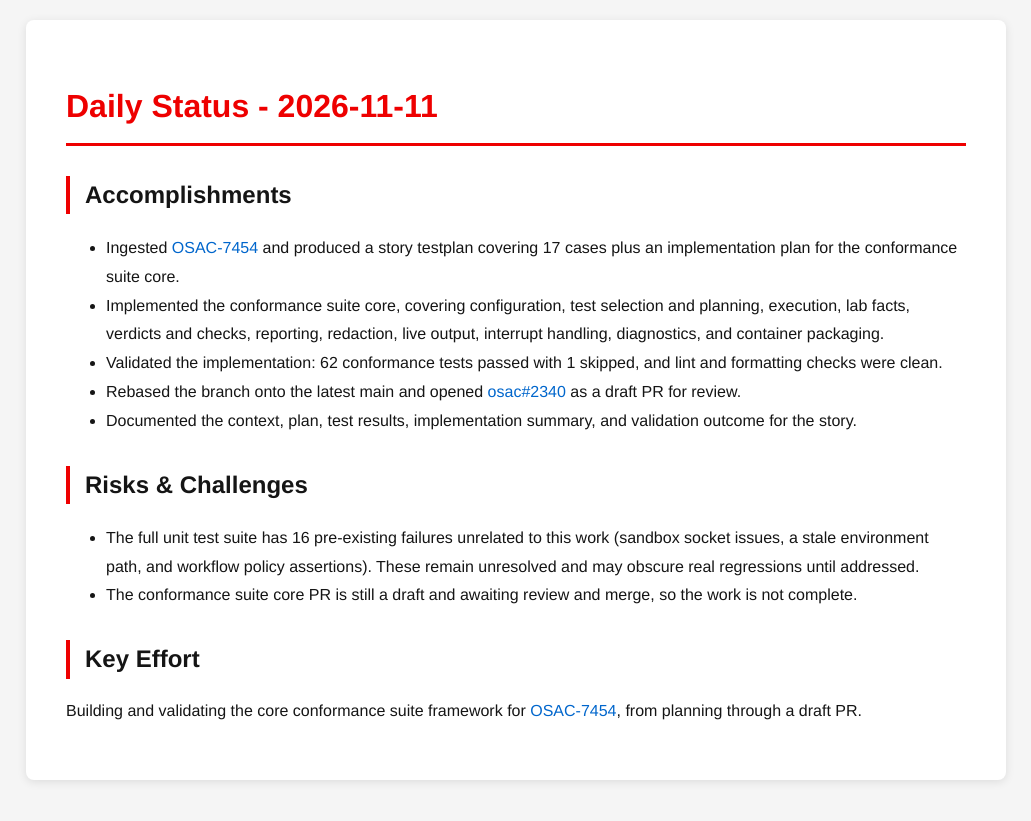
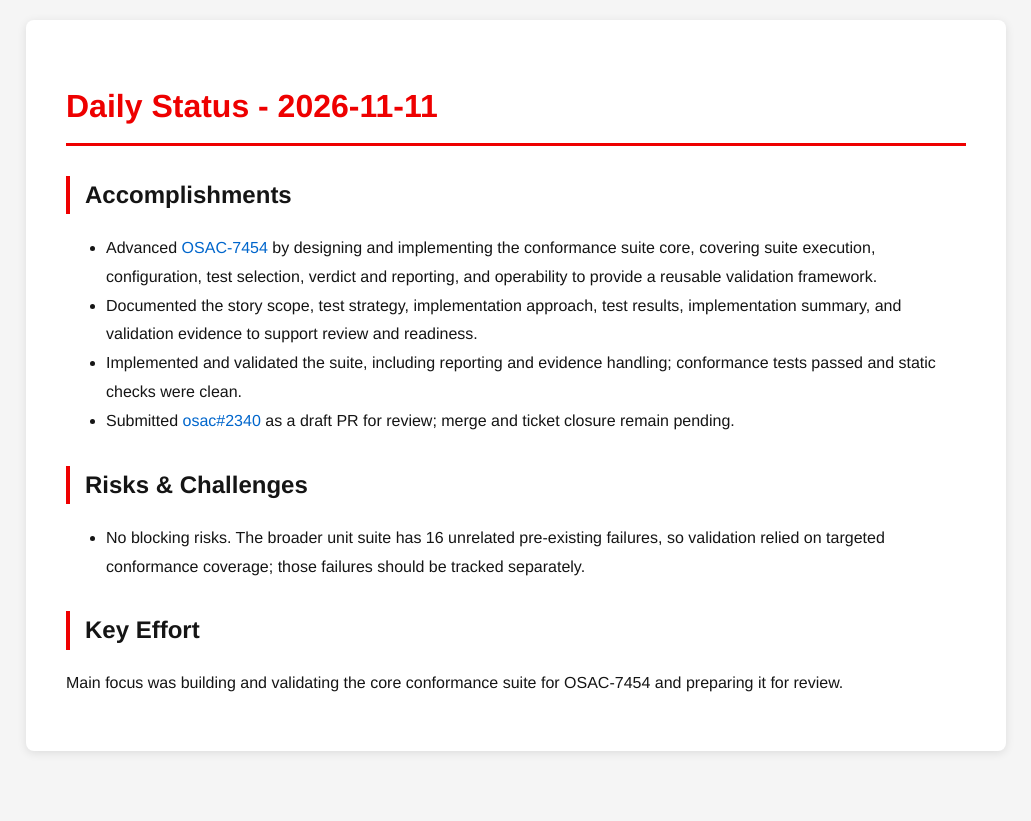
Before and after one commit to tzvatot/daily-status, a Jekyll site: the page built from 2026-11-11.md, in a window 1280 px wide. Shown: the top 821 px of the page, without its empty margins (124-1155 px from the left). Built offline with Jekyll 4.4.1, drawn with Linux system fonts in a browser that asks for light colours.

Commit message:
Daily status update - 2026-11-11

```diff
--- a/2026-11-11.md
+++ b/2026-11-11.md
@@ -7,15 +7,13 @@ date: 2026-11-11
 # Daily Status - 2026-11-11
 
 ## Accomplishments
-- Ingested [OSAC-7454](https://redhat.atlassian.net/browse/OSAC-7454) and produced a story testplan covering 17 cases plus an implementation plan for the conformance suite core.
-- Implemented the conformance suite core, covering configuration, test selection and planning, execution, lab facts, verdicts and checks, reporting, redaction, live output, interrupt handling, diagnostics, and container packaging.
-- Validated the implementation: 62 conformance tests passed with 1 skipped, and lint and formatting checks were clean.
-- Rebased the branch onto the latest main and opened [osac#2340](https://github.com/osac-project/osac/pull/2340) as a draft PR for review.
-- Documented the context, plan, test results, implementation summary, and validation outcome for the story.
+- Advanced [OSAC-7454](https://redhat.atlassian.net/browse/OSAC-7454) by designing and implementing the conformance suite core, covering suite execution, configuration, test selection, verdict and reporting, and operability to provide a reusable validation framework.
+- Documented the story scope, test strategy, implementation approach, test results, implementation summary, and validation evidence to support review and readiness.
+- Implemented and validated the suite, including reporting and evidence handling; conformance tests passed and static checks were clean.
+- Submitted [osac#2340](https://github.com/osac-project/osac/pull/2340) as a draft PR for review; merge and ticket closure remain pending.
 
 ## Risks & Challenges
-- The full unit test suite has 16 pre-existing failures unrelated to this work (sandbox socket issues, a stale environment path, and workflow policy assertions). These remain unresolved and may obscure real regressions until addressed.
-- The conformance suite core PR is still a draft and awaiting review and merge, so the work is not complete.
+- No blocking risks. The broader unit suite has 16 unrelated pre-existing failures, so validation relied on targeted conformance coverage; those failures should be tracked separately.
 
 ## Key Effort
-Building and validating the core conformance suite framework for [OSAC-7454](https://redhat.atlassian.net/browse/OSAC-7454), from planning through a draft PR.
+Main focus was building and validating the core conformance suite for OSAC-7454 and preparing it for review.
```
